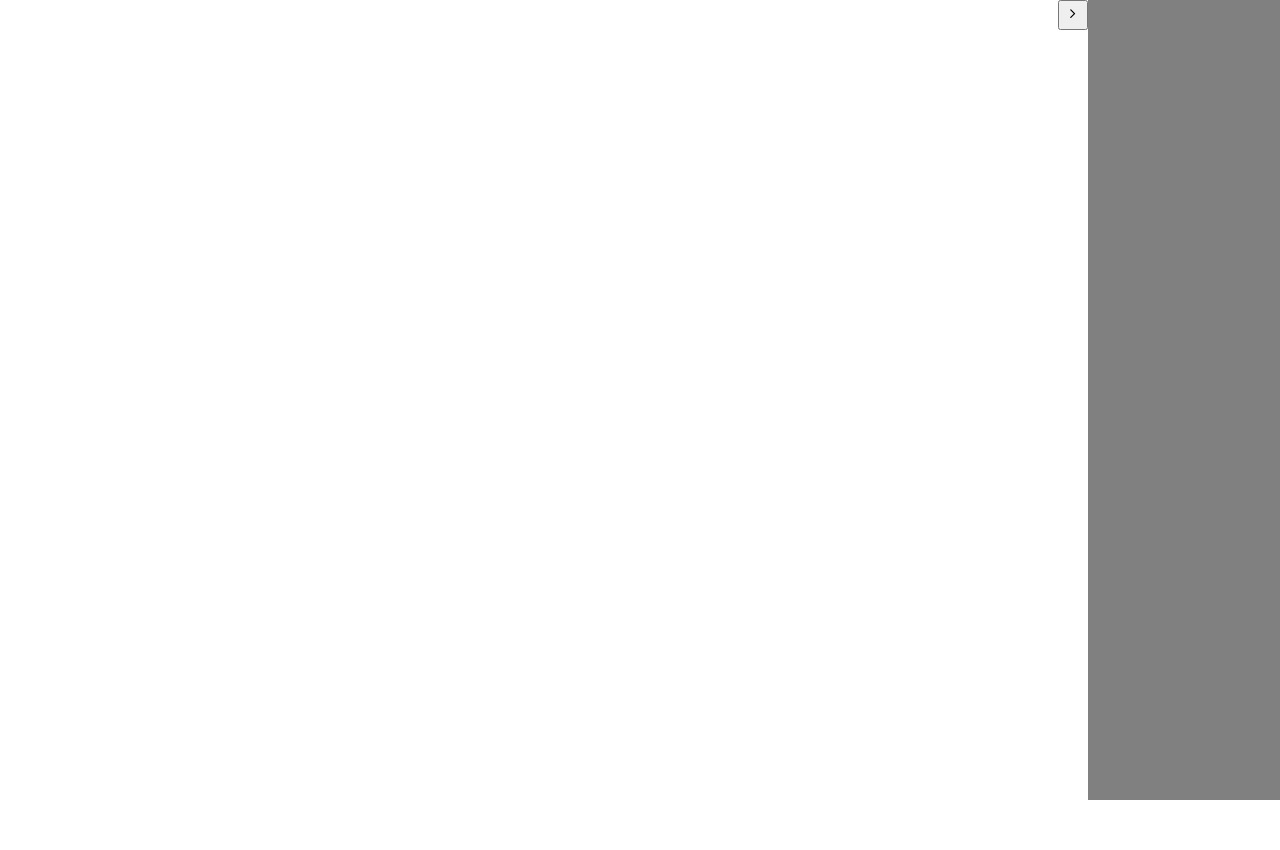
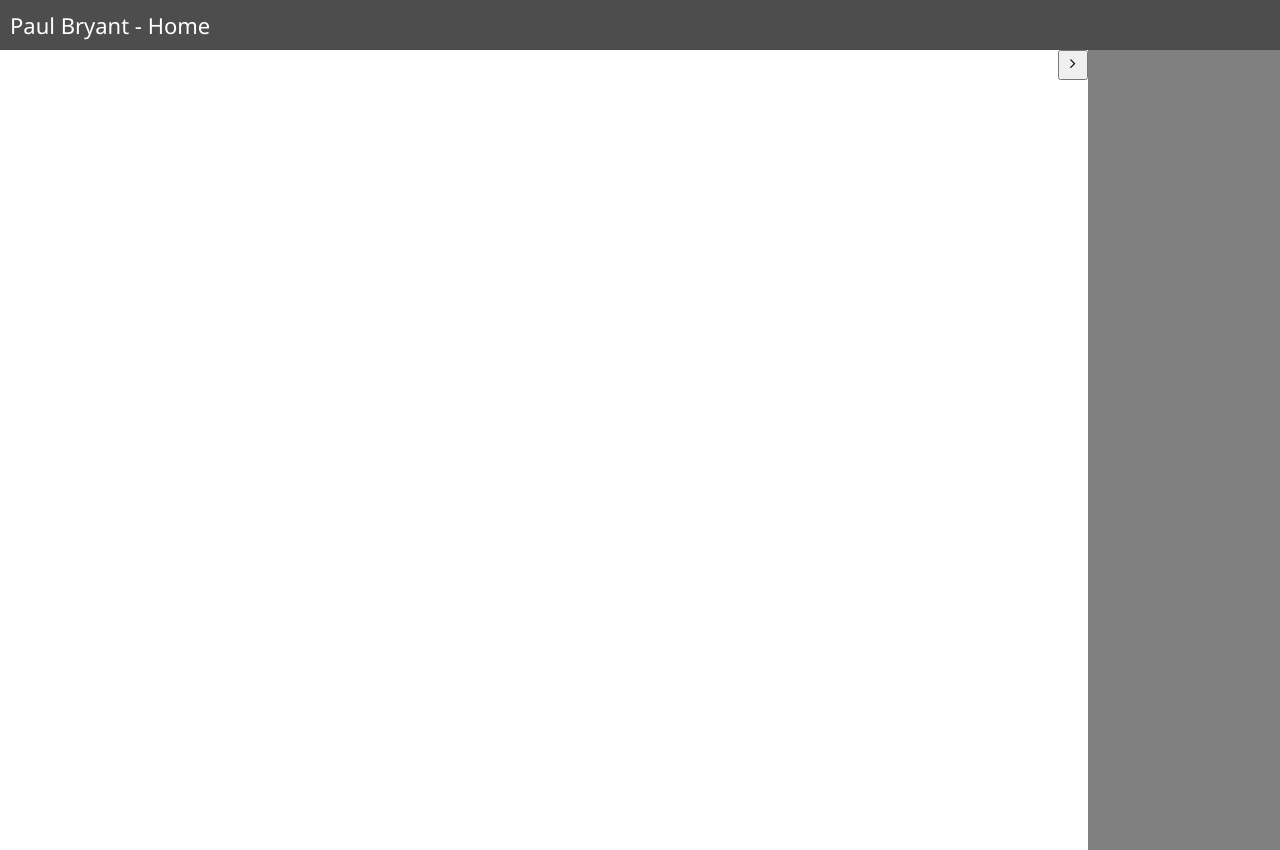
Before and after one commit to Hahn814/blog, a Django app: page / in a window 1280 px wide. Before the commit the page ends 800 px from the top, so only its background shows below. Run offline with Django 3.2, Linux system fonts and the light colour scheme; some libraries are stand-ins or nearby versions.

Commit message:
Add a sidebar and associated static files.

```diff
--- a/blog/static/css/base.css
+++ b/blog/static/css/base.css
@@ -0,0 +1,14 @@
+html, body {
+    width: 100%;
+    height: 100%;
+    margin: 0;
+    font-family: 'segoe ui';
+}
+
+#content {
+    width: 85%;
+}
+
+#sidebar {
+    background-color: gray;
+}
--- a/blog/static/css/navbar.css
+++ b/blog/static/css/navbar.css
@@ -0,0 +1,21 @@
+* {
+  box-sizing: border-box;
+}
+
+.nav {
+  height: 50px;
+  width: 100%;
+  background-color: #4d4d4d;
+  position: relative;
+}
+
+.nav > .nav-header {
+  display: inline;
+}
+
+.nav > .nav-header > .nav-title {
+  display: inline-block;
+  font-size: 22px;
+  color: #fff;
+  padding: 10px 10px 10px 10px;
+}
--- a/blog/static/css/sidebar.css
+++ b/blog/static/css/sidebar.css
@@ -1,12 +1,3 @@
-html, body {
-  width: 100%;
-  height: 100%;
-  margin: 0;
-}
-
-#content {
-  width: 85%;
-}
 
 #toggle-sidebar {
   width: 30px;
@@ -22,7 +13,6 @@
 }
 
 #sidebar {
-  background:gray;
   width: 15%;
 }
 
--- a/blog/templates/blog/base.html
+++ b/blog/templates/blog/base.html
@@ -3,6 +3,7 @@
 <html lang="en">
 <head>
     <link rel="stylesheet" href="{% static "css/base.css" %}">
+    <link rel="stylesheet" href="{% static "css/navbar.css" %}">
     <link rel="stylesheet" href="{% static "css/sidebar.css" %}">
 
     <meta charset="UTF-8">
@@ -16,6 +17,20 @@
 
 </head>
 <body>
+<header>
+    <div class="nav">
+        <div class="nav-header">
+            <div class="nav-title">
+                {% if title %}
+                    Paul Bryant - {{ title }}
+                {% else %}
+                    Paul Bryant
+                {% endif %}
+            </div>
+        </div>
+    </div>
+</header>
+
 <div id="sidebar"></div>
 <div id="content">
     <button id="toggle-sidebar"></button>
```
Lines whose indentation alone changed are shown as unchanged.
